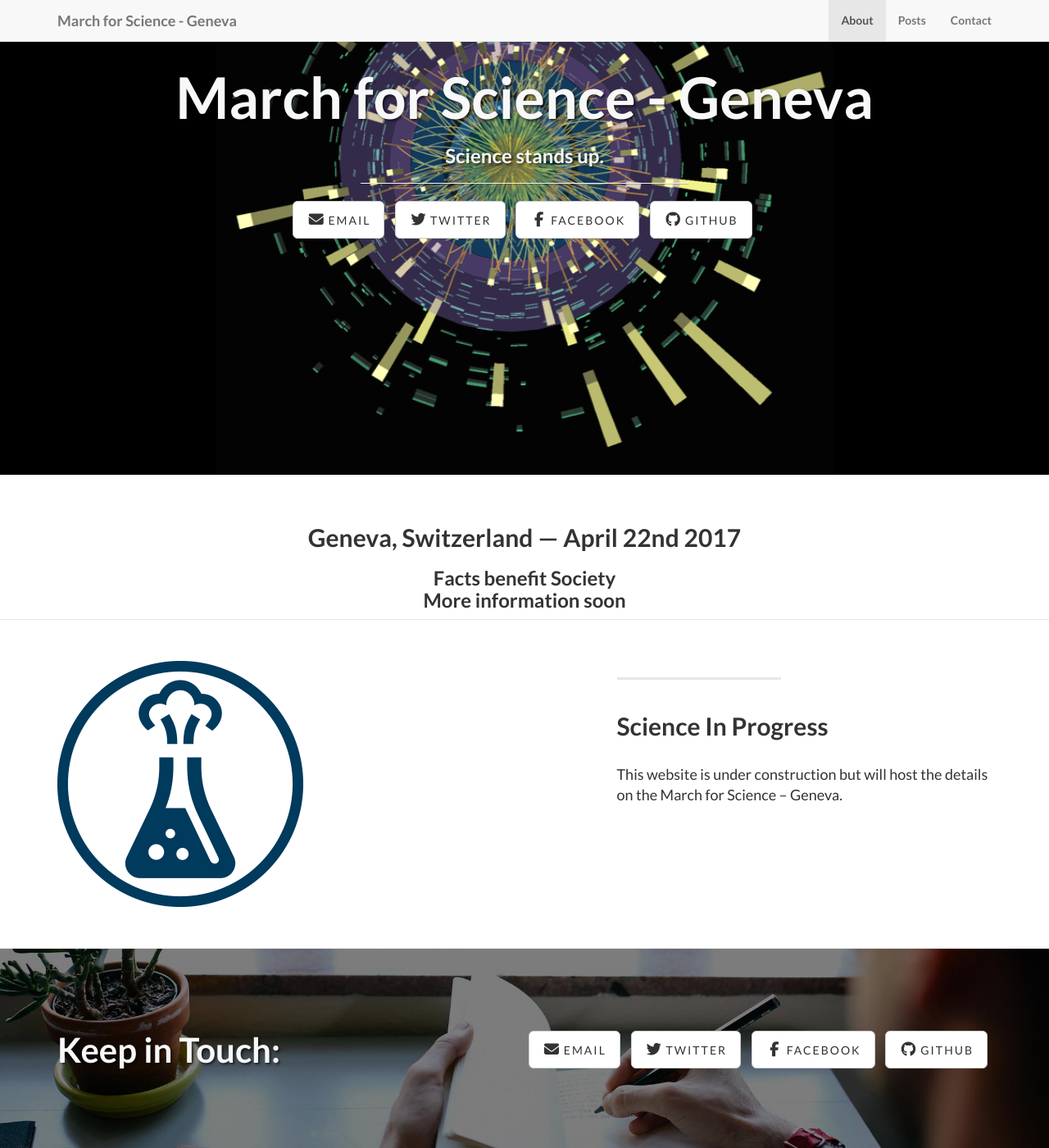
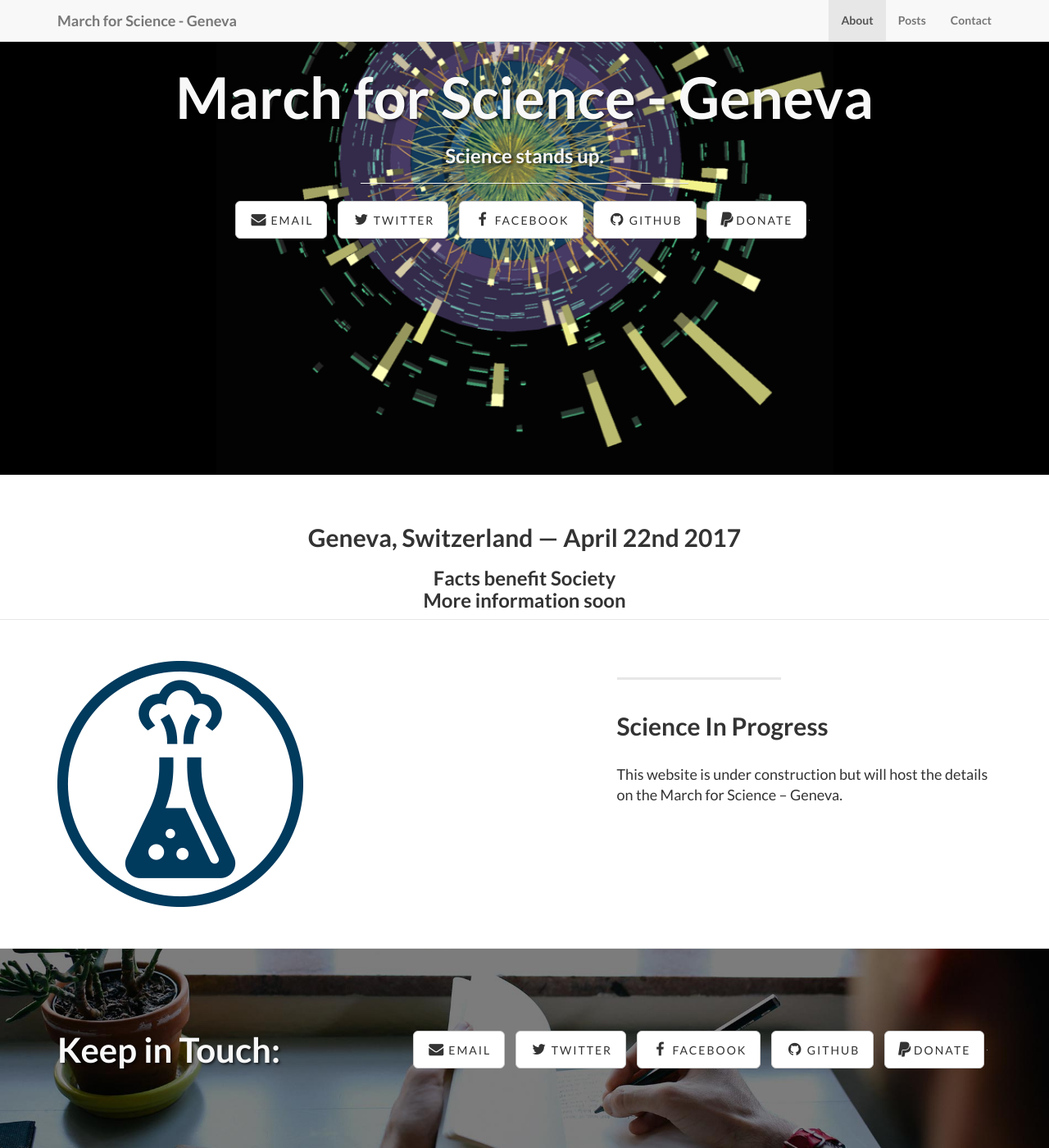
Before and after one commit to marchforsciencegeneva/marchforsciencegeneva.github.io, a Jekyll site: the page built from index.html, in a window 1280 px wide and 1400 px high, scrolled down 198 px. Shown: the whole window at 82% size. Built offline with Jekyll 4.4.1, drawn with Linux system fonts in a browser that asks for light colours; nearby versions of some CDN libraries; library files that are not in the unit come from our copies.

Commit message:
add paypal button. fix urls. modularize a bit more

```diff
--- a/_includes/contact.html
+++ b/_includes/contact.html
@@ -13,6 +13,14 @@
 							<a href="{{ social.url }}" class="btn btn-default btn-lg"><i class="fa fa-{{ social.icon | default: social.title }} fa-fw"></i> <span class="network-name">{{ social.title }}</span></a>
 						</li>
 						{% endfor %}
+                                                <li>
+                                                  <form id="paypal-form" action="https://www.paypal.com/cgi-bin/webscr" method="post" target="_top">
+                                                  <input type="hidden" name="cmd" value="_s-xclick">
+                                                  <input type="hidden" name="hosted_button_id" value="LXU5GJVMSJN38">
+                                                  <button form="paypal-form" alt="PayPal - The safer, easier way to pay online!" class="btn btn-default btn-lg"><i class="fa fa-paypal" aria-hidden="true"></i> <span class="network-name">Donate</span></button>
+                                                  <img alt="" border="0" src="https://www.paypalobjects.com/en_US/i/scr/pixel.gif" width="1" height="1">
+                                                  </form>
+                                                </li>
 					</ul>
 				</div>
 			</div>
--- a/_includes/head.html
+++ b/_includes/head.html
@@ -9,13 +9,13 @@
     <title>{% if page.title %}{{ page.title }}{% else %}{{ site.title }}{% endif %}</title>
 
     <!-- Bootstrap Core CSS -->
-    <link href="css/bootstrap.min.css" rel="stylesheet">
+    <link href="/css/bootstrap.min.css" rel="stylesheet">
 
     <!-- Custom CSS -->
-    <link href="css/landing-page.css" rel="stylesheet">
+    <link href="/css/landing-page.css" rel="stylesheet">
 
     <!-- Custom Fonts -->
-    <link href="font-awesome-4.1.0/css/font-awesome.min.css" rel="stylesheet" type="text/css">
+    <link href="/font-awesome-4.7.0/css/font-awesome.min.css" rel="stylesheet" type="text/css">
     <link href="http://fonts.googleapis.com/css?family=Lato:300,400,700,300italic,400italic,700italic" rel="stylesheet" type="text/css">
 
     <!-- HTML5 Shim and Respond.js IE8 support of HTML5 elements and media queries -->
--- a/_includes/header.html
+++ b/_includes/header.html
@@ -1,35 +1,3 @@
-<!-- Navigation -->
-<nav class="navbar navbar-default navbar-fixed-top" role="navigation">
-    <div class="container">
-        <!-- Brand and toggle get grouped for better mobile display -->
-        <div class="navbar-header page-scroll">
-            <button type="button" class="navbar-toggle" data-toggle="collapse" data-target="#bs-example-navbar-collapse-1">
-                <span class="sr-only">Toggle navigation</span>
-                <span class="icon-bar"></span>
-                <span class="icon-bar"></span>
-                <span class="icon-bar"></span>
-            </button>
-            <a class="navbar-brand page-scroll" href="#home">{{ site.title }}</a>
-        </div>
-        <!-- Collect the nav links, forms, and other content for toggling -->
-        <div class="collapse navbar-collapse" id="bs-example-navbar-collapse-1">
-            <ul class="nav navbar-nav navbar-right">
-            	<li>
-                    <a class="page-scroll" href="#about">About</a>
-                </li>
-                <li>
-                    <a class="page-scroll" href="#posts">Posts</a>
-                </li>
-                <li>
-                    <a class="page-scroll" href="#contact">Contact</a>
-                </li>
-            </ul>
-        </div>
-        <!-- /.navbar-collapse -->
-    </div>
-    <!-- /.container -->
-</nav>
-
 <section id="home">
 <!-- Header -->
 	<div class="intro-header">
@@ -48,6 +16,14 @@
 								<a href="{{ social.url }}" class="btn btn-default btn-lg"><i class="fa fa-{{ social.icon | default: social.title }} fa-fw"></i> <span class="network-name">{{ social.title }}</span></a>
 							</li>
 							{% endfor %}
+                                                        <li>
+                                                          <form id="paypal-form" action="https://www.paypal.com/cgi-bin/webscr" method="post" target="_top">
+                                                          <input type="hidden" name="cmd" value="_s-xclick">
+                                                          <input type="hidden" name="hosted_button_id" value="LXU5GJVMSJN38">
+                                                          <button form="paypal-form" alt="PayPal - The safer, easier way to pay online!" class="btn btn-default btn-lg"><i class="fa fa-paypal" aria-hidden="true"></i> <span class="network-name">Donate</span></button>
+                                                          <img alt="" border="0" src="https://www.paypalobjects.com/en_US/i/scr/pixel.gif" width="1" height="1">
+                                                          </form>
+                                                        </li>
 						</ul>
 					</div>
 				</div>
--- a/_includes/js.html
+++ b/_includes/js.html
@@ -1,11 +1,11 @@
 <!-- jQuery Version 1.11.0 -->
-<script src="js/jquery-1.11.0.js"></script>
+<script src="/js/jquery-1.11.0.js"></script>
 
 <!-- Plugin JavaScript -->
-    <script src="{{ "js/jquery.easing.min.js" | prepend: site.baseurl }}"></script>
+    <script src="{{ "/js/jquery.easing.min.js" | prepend: site.baseurl }}"></script>
 
 <!-- Bootstrap Core JavaScript -->
-<script src="js/bootstrap.min.js"></script>
+<script src="/js/bootstrap.min.js"></script>
 
 <!-- Custom Theme JavaScript -->
-<script src="js/landing-page.js"></script>
+<script src="/js/landing-page.js"></script>
--- /dev/null
+++ b/_includes/navigation.html
@@ -0,0 +1,31 @@
+<!-- Navigation -->
+<nav class="navbar navbar-default navbar-fixed-top" role="navigation">
+    <div class="container">
+        <!-- Brand and toggle get grouped for better mobile display -->
+        <div class="navbar-header page-scroll">
+            <button type="button" class="navbar-toggle" data-toggle="collapse" data-target="#bs-example-navbar-collapse-1">
+                <span class="sr-only">Toggle navigation</span>
+                <span class="icon-bar"></span>
+                <span class="icon-bar"></span>
+                <span class="icon-bar"></span>
+            </button>
+            <a class="navbar-brand page-scroll" href="#home">{{ site.title }}</a>
+        </div>
+        <!-- Collect the nav links, forms, and other content for toggling -->
+        <div class="collapse navbar-collapse" id="bs-example-navbar-collapse-1">
+            <ul class="nav navbar-nav navbar-right">
+            	<li>
+                    <a class="page-scroll" href="#about">About</a>
+                </li>
+                <li>
+                    <a class="page-scroll" href="#posts">Posts</a>
+                </li>
+                <li>
+                    <a class="page-scroll" href="#contact">Contact</a>
+                </li>
+            </ul>
+        </div>
+        <!-- /.navbar-collapse -->
+    </div>
+    <!-- /.container -->
+</nav>
--- a/_layouts/default.html
+++ b/_layouts/default.html
@@ -3,6 +3,7 @@
 	{% include head.html %}
 
 	<body>
+                {% include navigation.html %}
 		{% include header.html %}
 		{% include about.html %}
 		{% include page_content.html %}
```
